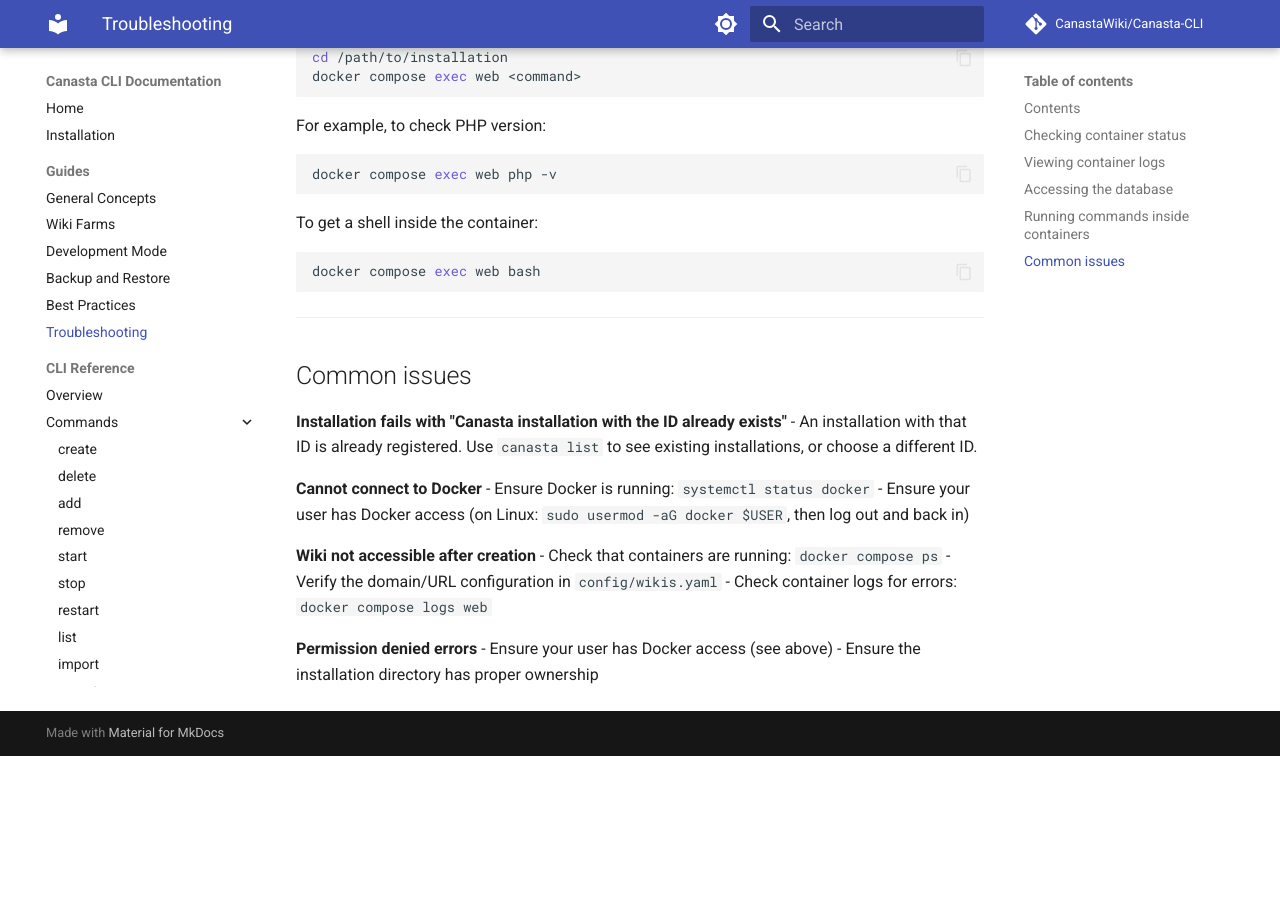
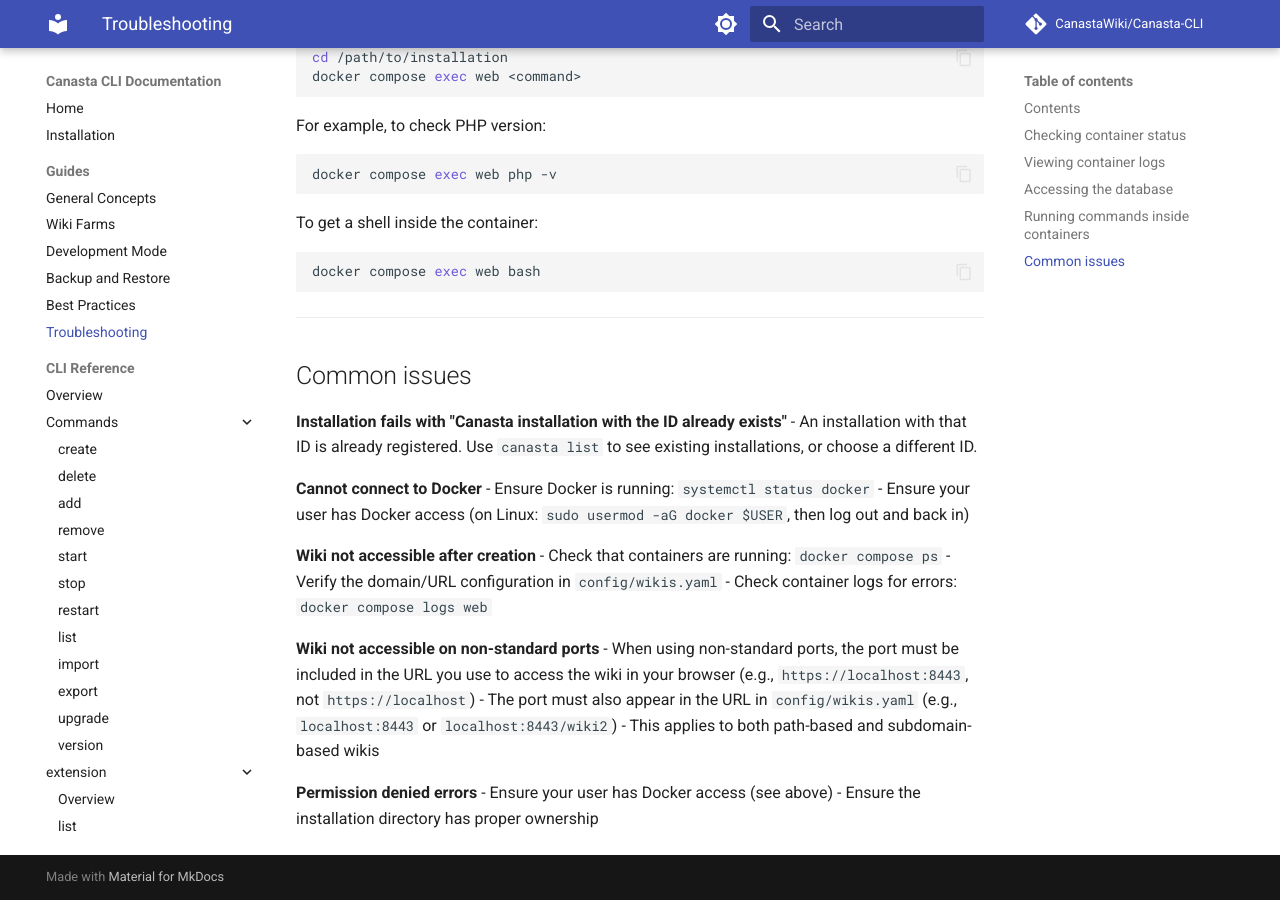
Before and after one commit to CanastaWiki/Canasta-CLI, an MkDocs documentation site: the page built from docs/guide/troubleshooting.md, in a window 1280 px wide and 900 px high, scrolled down 1467 px. Built offline with MkDocs 1.6.1 and Material for MkDocs 9.7.7, drawn with Linux system fonts in a browser that asks for light colours; comment, search, counter and statistics services are not loaded; before the commit the page ends 2223 px from its top, so only the background shows below that.

Commit message:
Add troubleshooting tip for non-standard port URLs
When using non-standard ports, the port must be included in both the
browser URL and in config/wikis.yaml. This applies to path-based and
subdomain-based wikis alike.

```diff
--- a/docs/guide/troubleshooting.md
+++ b/docs/guide/troubleshooting.md
@@ -87,6 +87,11 @@
 - Verify the domain/URL configuration in `config/wikis.yaml`
 - Check container logs for errors: `docker compose logs web`
 
+**Wiki not accessible on non-standard ports**
+- When using non-standard ports, the port must be included in the URL you use to access the wiki in your browser (e.g., `https://localhost:8443`, not `https://localhost`)
+- The port must also appear in the URL in `config/wikis.yaml` (e.g., `localhost:8443` or `localhost:8443/wiki2`)
+- This applies to both path-based and subdomain-based wikis
+
 **Permission denied errors**
 - Ensure your user has Docker access (see above)
 - Ensure the installation directory has proper ownership
```
